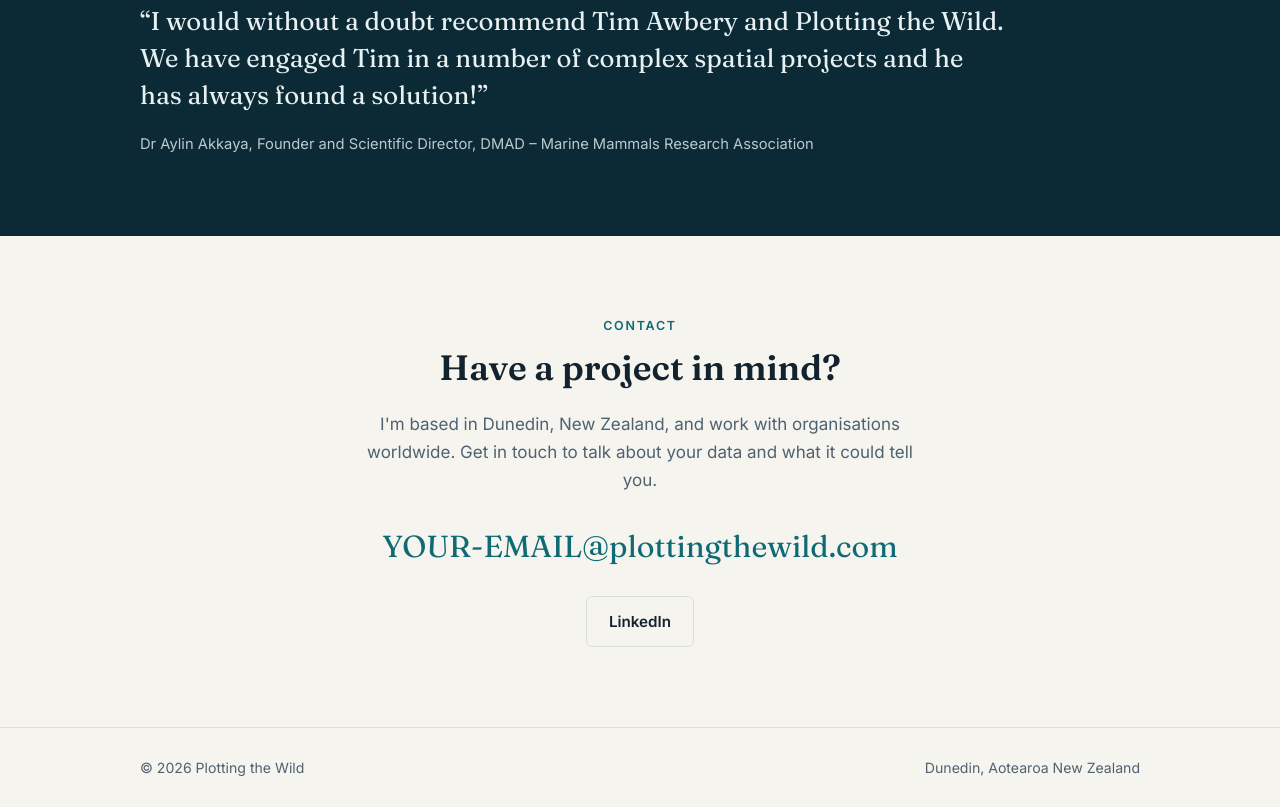
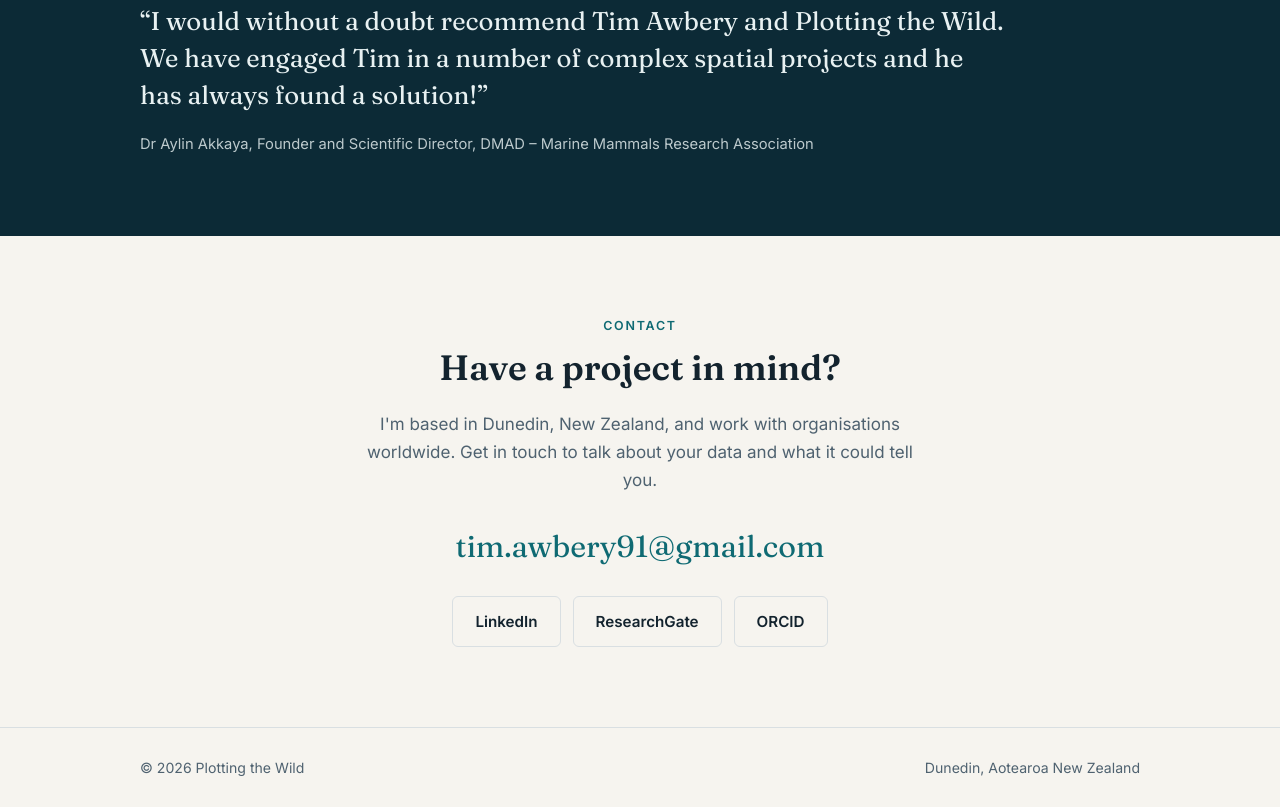
Before and after one commit to tawbery/Plottingthewild, a plain HTML site: page index.html in a window 1280 px wide. Shown: the part 2940-3747 px from the top of the page. Drawn offline with Linux system fonts and the light colour scheme.

Commit message:
Add files via upload

```diff
--- a/index.html
+++ b/index.html
@@ -222,9 +222,11 @@
       <div class="eyebrow">Contact</div>
       <h2>Have a project in mind?</h2>
       <p>I'm based in Dunedin, New Zealand, and work with organisations worldwide. Get in touch to talk about your data and what it could tell you.</p>
-      <a class="email" href="mailto:YOUR-EMAIL@plottingthewild.com">YOUR-EMAIL@plottingthewild.com</a>
+      <a class="email" href="mailto:tim.awbery91@gmail.com">tim.awbery91@gmail.com</a>
       <div class="btns" style="justify-content:center;margin-top:0">
-        <a class="btn btn-ghost" href="https://www.linkedin.com/in/YOUR-LINKEDIN">LinkedIn</a>
+        <a class="btn btn-ghost" href="https://www.linkedin.com/in/tim-awbery" target="_blank" rel="noopener">LinkedIn</a>
+        <a class="btn btn-ghost" href="https://www.researchgate.net/profile/Tim-Awbery-3" target="_blank" rel="noopener">ResearchGate</a>
+        <a class="btn btn-ghost" href="https://orcid.org/0000-0003-4338-8351" target="_blank" rel="noopener">ORCID</a>
       </div>
     </div>
   </section>
```
